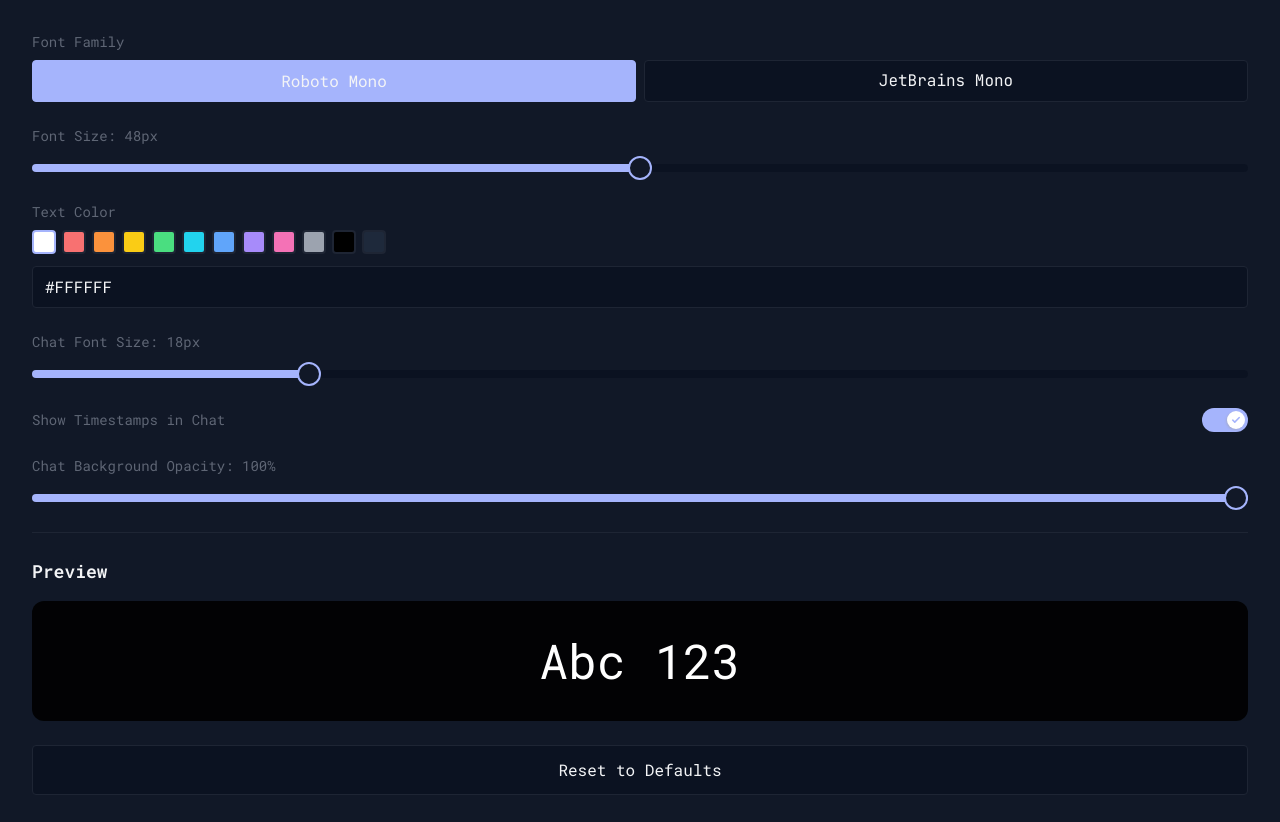
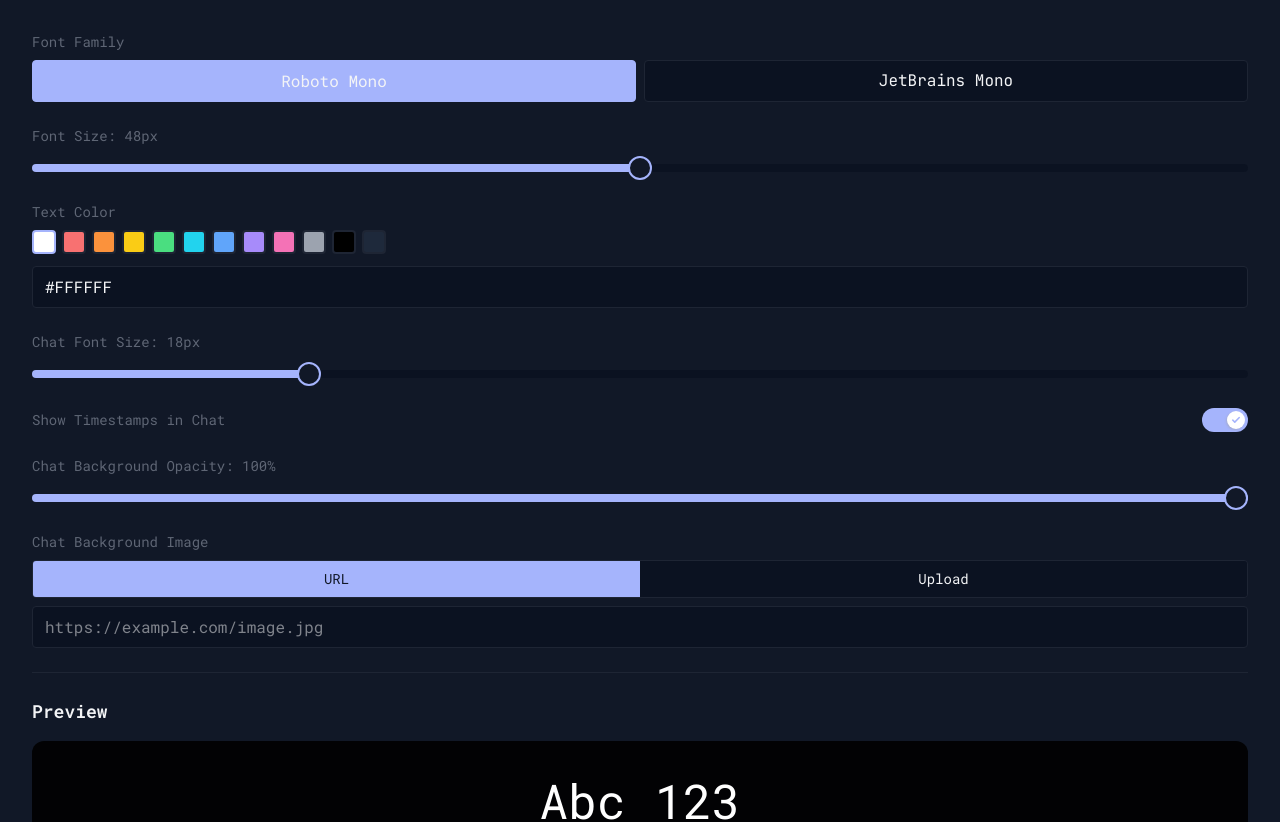
Before and after one commit to baichuu/KeyRC, a SvelteKit app: page /settings in a window 1280 px wide. Shown: the top 822 px of the page. Built offline with nearby package versions, Linux system fonts and the light colour scheme.

Commit message:
feat: custom bg chat

```diff
--- a/src/routes/chat/+page.svelte
+++ b/src/routes/chat/+page.svelte
@@ -38,12 +38,13 @@ function calculateMaxMessages() {
 	// padding: p-8 = 32px * 2 = 64px
 	// input area + hint text: ~70px
 	// mb-4 = 16px
-	const padding = 64 + 70 + 16;
+	// extra buffer for multi-line messages: 150px
+	const padding = 64 + 70 + 16 + 150;
 	// gap-3 = 12px
 	const gap = 12;
-	// message: py-3 (24px) + text line (~fontSize * 1.4) + timestamp if shown + border
+	// message: py-3 (24px) + text lines (~fontSize * 1.4 * 2 for avg multi-line) + timestamp if shown + border
 	const timestampHeight = showTimestamp ? (Math.max(chatFontSize - 6, 10) * 1.4 + 4) : 0;
-	const messageHeight = 24 + (chatFontSize * 1.4) + timestampHeight + 2 + gap;
+	const messageHeight = 24 + (chatFontSize * 1.4 * 2) + timestampHeight + 2 + gap;
 	const availableHeight = screenHeight - padding;
 	maxMessages = Math.max(1, Math.floor(availableHeight / messageHeight));
 	// Trim existing messages if they exceed the new limit
@@ -70,6 +71,7 @@ let theme = $state<Theme>(getCachedTheme());
 let chatFontSize = $state(18);
 let showTimestamp = $state(true);
 let chatBgOpacity = $state(100);
+let chatBgImage = $state("");
 
 const shiftedKeys: Record<string, string> = {
 	"1": "!", "2": "@", "3": "#", "4": "$", "5": "%",
@@ -110,6 +112,7 @@ function loadSettings() {
 		chatFontSize = settings.chatFontSize ?? 18;
 		showTimestamp = settings.showTimestamp ?? true;
 		chatBgOpacity = settings.chatBgOpacity ?? 100;
+		chatBgImage = settings.chatBgImage ?? "";
 	}
 	calculateMaxMessages();
 }
@@ -181,7 +184,7 @@ onMount(() => {
 
 <div
 	class="fixed inset-0 flex flex-col justify-end p-8"
-	style="background-color: {theme.bg}{Math.round(chatBgOpacity * 2.55).toString(16).padStart(2, '0')};"
+	style="background-color: {theme.bg}{Math.round(chatBgOpacity * 2.55).toString(16).padStart(2, '0')}; {chatBgImage ? `background-image: url('${chatBgImage}'); background-size: cover; background-position: center;` : ''}"
 >
 	<div class="flex flex-col gap-3 mb-4 px-4">
 		{#each messages as message}
--- a/src/routes/settings/+page.svelte
+++ b/src/routes/settings/+page.svelte
@@ -11,6 +11,8 @@ interface Settings {
 	showTimestamp: boolean;
 	chatBgOpacity: number;
 	showKeys: boolean;
+	chatBgImage: string;
+	chatBgImageTab: "url" | "upload";
 }
 
 interface Theme {
@@ -52,6 +54,8 @@ const defaultSettings: Settings = {
 	showTimestamp: true,
 	chatBgOpacity: 100,
 	showKeys: true,
+	chatBgImage: "",
+	chatBgImageTab: "url",
 };
 
 let settings = $state<Settings>({ ...defaultSettings });
@@ -66,6 +70,19 @@ function loadSettings() {
 
 function saveSettings() {
 	localStorage.setItem("keyrc-settings", JSON.stringify(settings));
+}
+
+function handleImageUpload(event: Event) {
+	const input = event.target as HTMLInputElement;
+	const file = input.files?.[0];
+	if (file) {
+		const reader = new FileReader();
+		reader.onload = (e) => {
+			settings.chatBgImage = e.target?.result as string;
+			saveSettings();
+		};
+		reader.readAsDataURL(file);
+	}
 }
 
 async function loadTheme() {
@@ -198,6 +215,53 @@ onMount(() => {
 				class="w-full h-2 rounded-lg appearance-none cursor-pointer"
 				style="background: linear-gradient(to right, {theme.blue} 0%, {theme.blue} {settings.chatBgOpacity}%, {theme.bg_dark} {settings.chatBgOpacity}%, {theme.bg_dark} 100%); --thumb-bg: {theme.bg}; --thumb-border: {theme.blue};"
 			/>
+		</div>
+
+		<div>
+			<label class="block text-sm mb-2" style="color: {theme.grey};">Chat Background Image</label>
+			<div class="flex mb-2 rounded overflow-hidden" style="border: 1px solid {theme.border};">
+				<button
+					onclick={() => { settings.chatBgImageTab = "url"; saveSettings(); }}
+					class="flex-1 py-2 text-sm"
+					style="background-color: {settings.chatBgImageTab === 'url' ? theme.blue : theme.bg_dark}; color: {settings.chatBgImageTab === 'url' ? theme.bg : theme.fg};"
+				>
+					URL
+				</button>
+				<button
+					onclick={() => { settings.chatBgImageTab = "upload"; saveSettings(); }}
+					class="flex-1 py-2 text-sm"
+					style="background-color: {settings.chatBgImageTab === 'upload' ? theme.blue : theme.bg_dark}; color: {settings.chatBgImageTab === 'upload' ? theme.bg : theme.fg};"
+				>
+					Upload
+				</button>
+			</div>
+			{#if settings.chatBgImageTab === "url"}
+				<input
+					type="text"
+					bind:value={settings.chatBgImage}
+					oninput={saveSettings}
+					class="w-full rounded px-3 py-2"
+					style="background-color: {theme.bg_dark}; border: 1px solid {theme.border}; color: {theme.fg};"
+					placeholder="https://example.com/image.jpg"
+				/>
+			{:else}
+				<input
+					type="file"
+					accept="image/*"
+					onchange={handleImageUpload}
+					class="w-full rounded px-3 py-2 cursor-pointer"
+					style="background-color: {theme.bg_dark}; border: 1px solid {theme.border}; color: {theme.fg};"
+				/>
+			{/if}
+			{#if settings.chatBgImage}
+				<button
+					onclick={() => { settings.chatBgImage = ""; saveSettings(); }}
+					class="mt-2 w-full py-2 rounded text-sm"
+					style="background-color: {theme.bg_dark}; border: 1px solid {theme.border}; color: {theme.fg};"
+				>
+					Clear Background
+				</button>
+			{/if}
 		</div>
 
 		<div class="pt-6" style="border-top: 1px solid {theme.border};">
```
Also changed, not shown: 1 other file (tests, documents, lock files or other folders).
